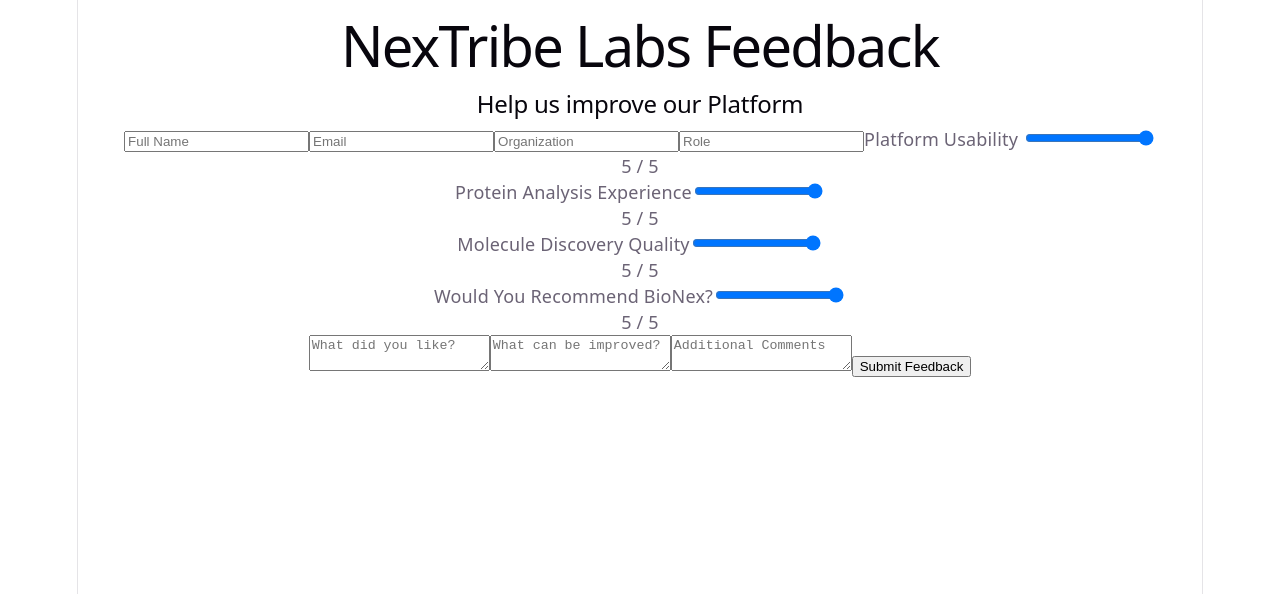
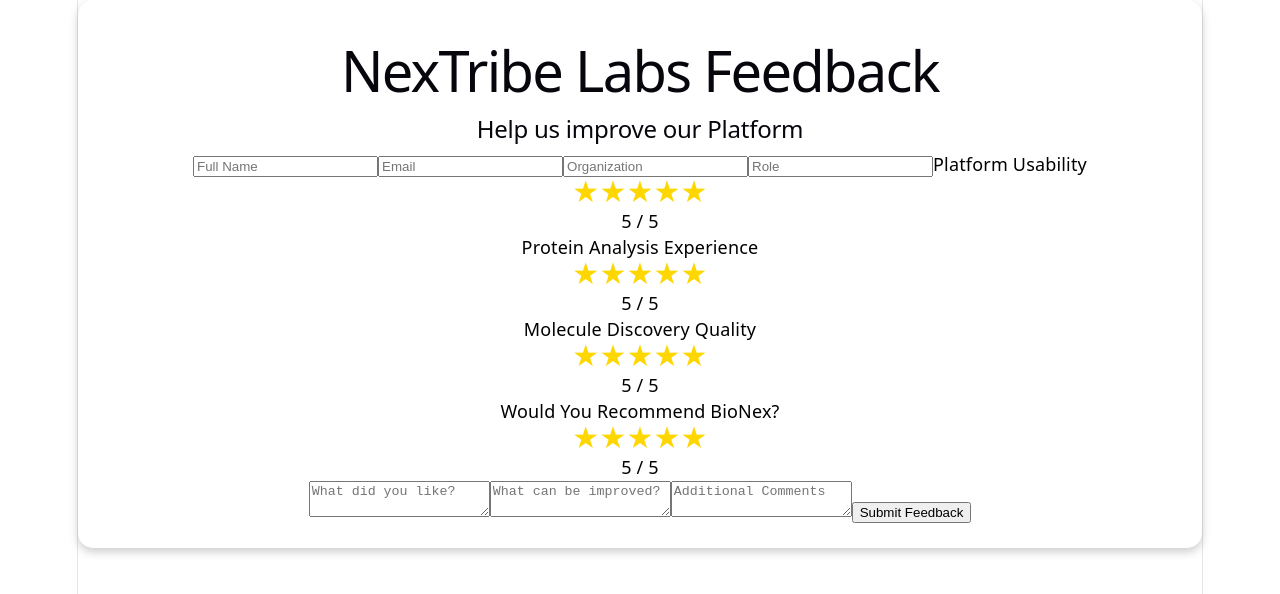
Before and after one commit to Darshan1103/customer-feedback-system, a React app in the folder frontend/: page /feedback in a window 1280 px wide. Shown: the top 594 px of the page. Built offline with nearby package versions, Linux system fonts and the light colour scheme; the HTML template or start-up script is replaced by a standard one.

Commit message:
Added start rating to feedback form

```diff
--- /dev/null
+++ b/frontend/src/components/StarRating.jsx
@@ -0,0 +1,24 @@
+function StarRating({ rating, setRating }) {
+  return (
+    <div>
+      {[1, 2, 3, 4, 5].map((star) => (
+        <span
+          key={star}
+          onClick={() => setRating(star)}
+          style={{
+            cursor: "pointer",
+            fontSize: "30px",
+            color:
+              star <= rating
+                ? "#FFD700"
+                : "#D1D5DB",
+          }}
+        >
+          ★
+        </span>
+      ))}
+    </div>
+  );
+}
+
+export default StarRating;
--- a/frontend/src/pages/AdminDashboard.jsx
+++ b/frontend/src/pages/AdminDashboard.jsx
@@ -1,5 +1,6 @@
 import axios from 'axios';
 import { useEffect, useState } from 'react';
+import "../styles/AdminDashboard.css";
 
 function AdminDashboard() {
   const [feedbacks, setFeedbacks] = useState([]);
@@ -63,12 +64,10 @@
   };
 
   return (
-    <div style={{ padding: "20px" }}>
-      <h1>Admin Dashboard</h1>
-      <p>Total Feedbacks: {totalFeedbacks}</p>
-      <p>Replied Feedbacks: {repliedFeedbacks}</p>
-      <p>Pending Replies: {pendingReplies}</p>
-
+    <div className="admin-container">
+      <h1 className="dashboard-title">
+        Admin Dashboard
+      </h1>
       <div className="stats-container">
         <div className="stat-card">
           <h3>{totalFeedbacks}</h3>
@@ -88,6 +87,7 @@
 
 
       <input
+        className="search-box"
         type="text"
         placeholder="Search by name or email"
         value={searchTerm}
@@ -95,15 +95,10 @@
       />
 
       {filteredFeedbacks.map((feedback) => (
-        <div
-          key={feedback._id}
-          style={{
-            border: "1px solid #ccc",
-            borderRadius: "10px",
-            padding: "15px",
-            marginBottom: "15px",
-          }}
-        >
+      <div
+        key={feedback._id}
+        className="feedback-card"
+      >
           <h3>{feedback.customerName}</h3>
 
           <p>Email: {feedback.email}</p>
--- a/frontend/src/pages/CustomerFeedback.jsx
+++ b/frontend/src/pages/CustomerFeedback.jsx
@@ -1,5 +1,6 @@
 import axios from "axios";
 import { useState } from "react";
+import StarRating from "../components/StarRating";
 
 function CustomerFeedback() {
   const [formData, setFormData] = useState({
@@ -77,50 +78,57 @@
           onChange={handleChange}
         />
 
-        <label>Platform Usability </label>
-        <input
-            type="range"
-            min="1"
-            max="5"
-            name="usabilityRating"
-            value={formData.usabilityRating}
-            onChange={handleChange}
+        <label>Platform Usability</label>
+
+        <StarRating
+          rating={formData.usabilityRating}
+          setRating={(value) =>
+          setFormData({
+          ...formData,
+          usabilityRating: value,
+          })
+        }
         />
 
         <p>{formData.usabilityRating} / 5</p>
 
         <label>Protein Analysis Experience</label>
-        <input
-        type="range"
-        min="1"
-        max="5"
-        name="proteinAnalysisRating"
-        value={formData.proteinAnalysisRating}
-        onChange={handleChange}
+        <StarRating
+          rating={formData.proteinAnalysisRating}
+          setRating={(value) =>
+            setFormData({
+              ...formData,
+              proteinAnalysisRating: value,
+            })
+          }
         />
 
         <p>{formData.proteinAnalysisRating} / 5</p>
 
         <label>Molecule Discovery Quality</label>
-        <input
-        type="range"
-        min="1"
-        max="5"
-        name="moleculeDiscoveryRating"
-        value={formData.moleculeDiscoveryRating}
-        onChange={handleChange}
+
+        <StarRating
+          rating={formData.moleculeDiscoveryRating}
+          setRating={(value) =>
+            setFormData({
+              ...formData,
+              moleculeDiscoveryRating: value,
+            })
+          }
         />
 
         <p>{formData.moleculeDiscoveryRating} / 5</p>
 
         <label>Would You Recommend BioNex?</label>
-        <input
-        type="range"
-        min="1"
-        max="5"
-        name="recommendationRating"
-        value={formData.recommendationRating}
-        onChange={handleChange}
+
+        <StarRating
+          rating={formData.recommendationRating}
+          setRating={(value) =>
+            setFormData({
+              ...formData,
+              recommendationRating: value,
+            })
+          }
         />
 
         <p>{formData.recommendationRating} / 5</p>
--- /dev/null
+++ b/frontend/src/styles/AdminDashboard.css
@@ -0,0 +1,66 @@
+.admin-container {
+  min-height: 100vh;
+  padding: 40px;
+  background: #0f172a;
+  color: white;
+}
+
+.dashboard-title {
+  text-align: center;
+  margin-bottom: 40px;
+}
+
+.stats-container {
+  display: flex;
+  justify-content: center;
+  gap: 20px;
+  margin-bottom: 30px;
+}
+
+.stat-card {
+  width: 220px;
+  padding: 20px;
+  border-radius: 15px;
+  text-align: center;
+  background: #1e293b;
+  box-shadow: 0 4px 12px rgba(0,0,0,0.3);
+}
+
+.stat-card h3 {
+  font-size: 32px;
+  margin-bottom: 10px;
+}
+
+.search-box {
+  display: block;
+  width: 400px;
+  margin: 0 auto 30px auto;
+  padding: 12px;
+  border-radius: 10px;
+  border: none;
+}
+
+.feedback-card {
+  background: white;
+  color: black;
+  border-radius: 15px;
+  padding: 25px;
+  margin-bottom: 20px;
+  box-shadow: 0 4px 10px rgba(0,0,0,0.2);
+}
+
+.reply-box {
+  width: 100%;
+  margin-top: 10px;
+  padding: 10px;
+}
+
+.reply-btn {
+  margin-top: 10px;
+  padding: 10px 18px;
+  background: #4f46e5;
+  color: white;
+  border: none;
+  border-radius: 8px;
+  cursor: pointer;
+}
```
